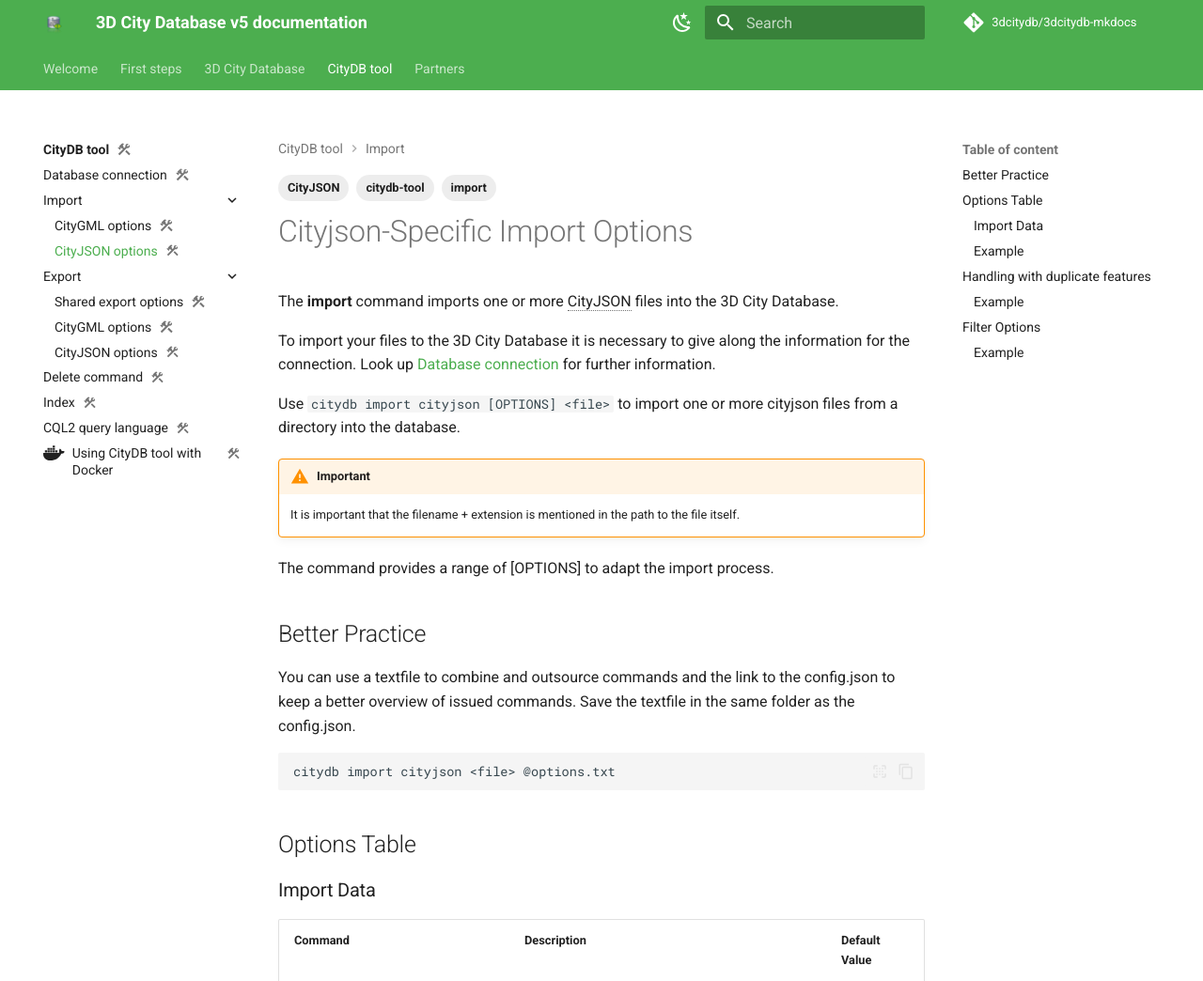
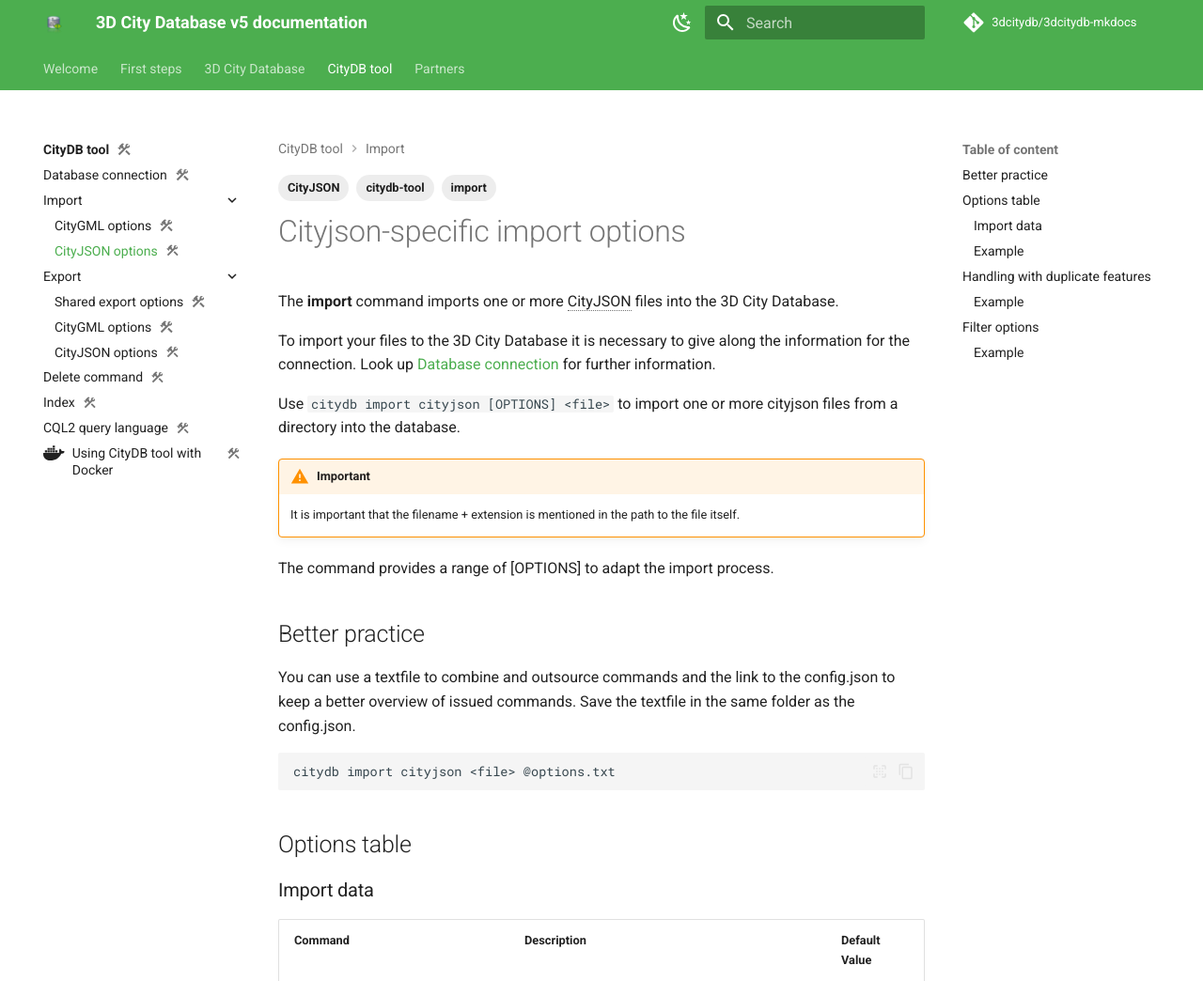
Before and after one commit to BWibo/3dcitydb-mkdocs, an MkDocs documentation site: the page built from docs/citydb-tool/import_cityjson.md, in a window 1280 px wide and 1400 px high. Shown: the top 1044 px of the window at 94% size. Built offline with MkDocs 1.6.1 and Material for MkDocs 9.7.7, drawn with Linux system fonts in a browser that asks for light colours; comment, search, counter and statistics services are not loaded; some of the changed text lies outside the part shown.

Commit message:
Anpassung überschrift

````diff
--- a/docs/citydb-tool/import_cityjson.md
+++ b/docs/citydb-tool/import_cityjson.md
@@ -9,7 +9,7 @@
   - import
 ---
 
-# Cityjson-Specific Import Options
+# Cityjson-specific import options
 
 The **import** command imports one or more CityJSON files into the 3D City Database.
 
@@ -22,16 +22,16 @@
 
 The command provides a range of [OPTIONS] to adapt the import process.
 
-## Better Practice
+## Better practice
 You can use a textfile to combine and outsource commands and the link to the config.json to keep a better overview of issued commands. Save the textfile in the same folder as the config.json.
 
 ```bash
 citydb import cityjson <file> @options.txt
 ```
 
-## Options Table
+## Options table
 
-### Import Data
+### Import data
 
 Command | Description | Default Value
 ------------ | ------------- | -------------
@@ -89,7 +89,7 @@
 citydb import citygml generic_cityjson.json --import-mode=skip @options.txt
 ```
 
-## Filter Options
+## Filter options
 Command | Description | Default Value
 ------------ | ------------- | -------------
 `-t`, `--type-name=<[prefix:]name>[,<[prefix:]name>...]`| Names of the features to process.
````
Also changed, not shown: docs/citydb-tool/import_citygml.md (+5 -5 lines).
